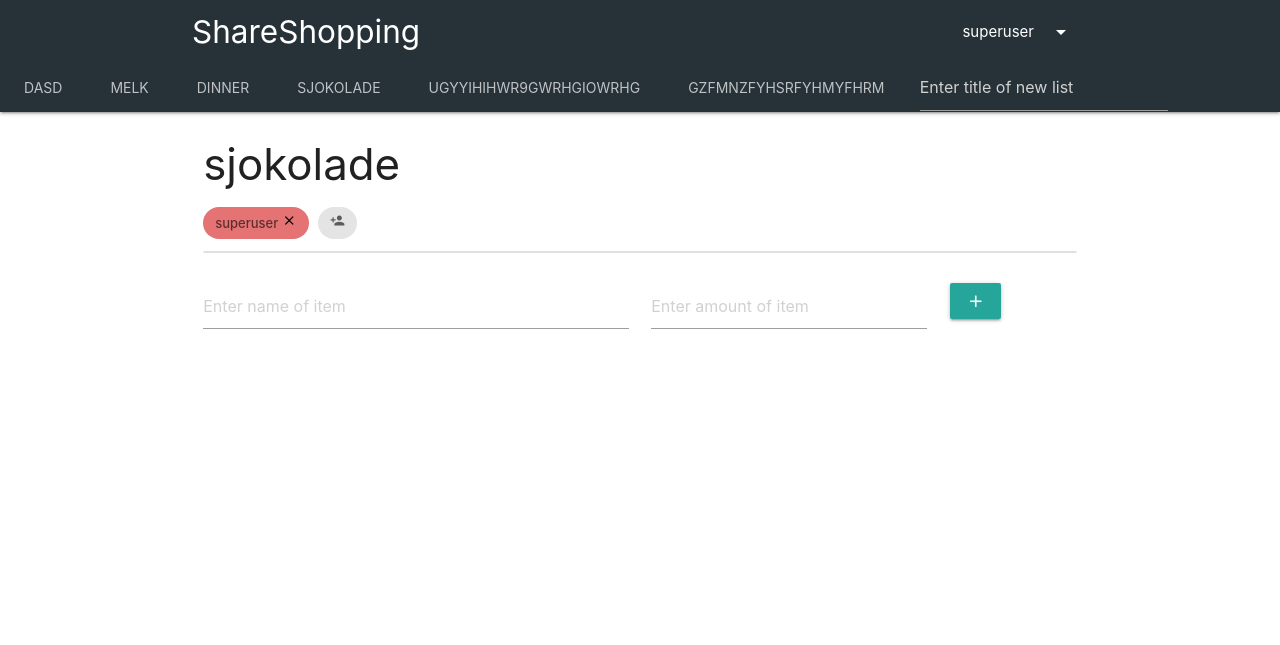
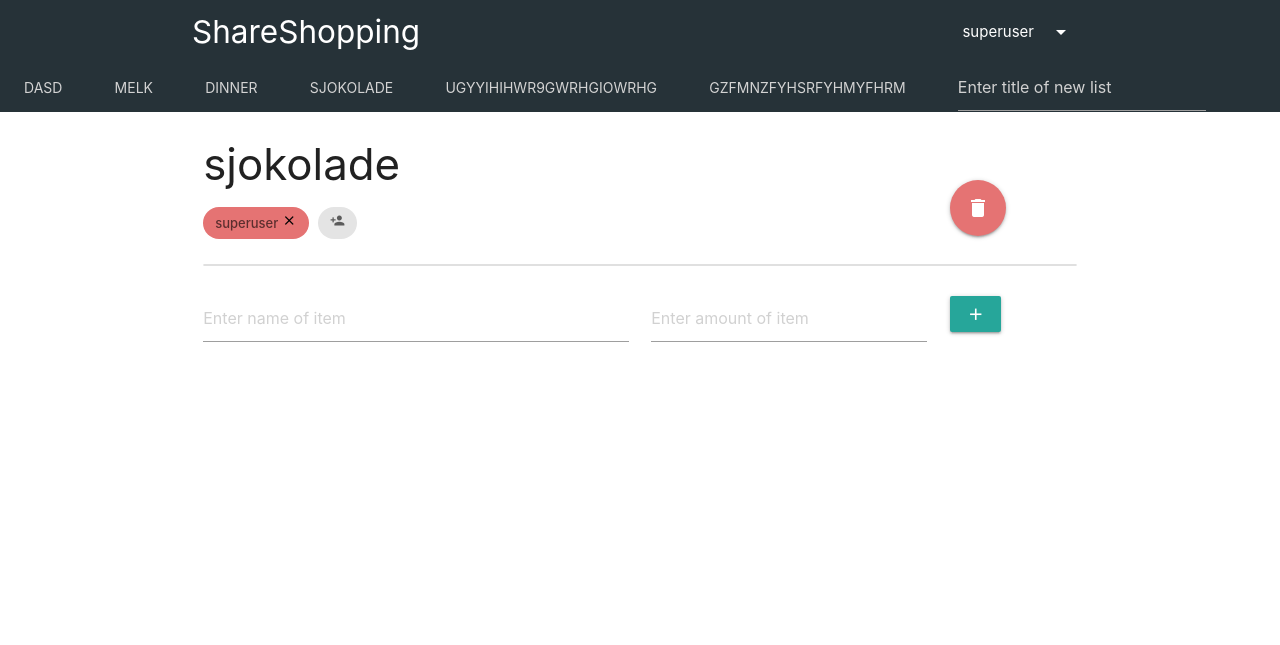
Before and after one commit to amerk97/Programvareutvikling, a Django app: page /main/shopping-lists/16 in a window 1280 px wide. Shown: the top 645 px of the page. Run offline with Django 3.2, Linux system fonts and the light colour scheme; a user stored in the database is signed in; data comes from the database, SQL or seed files in the repository; both versions use the stored data as it was after the commit.

Commit message:
add modals for delete and leave list (owner commands)

```diff
--- a/handleliste/shopping_list/forms.py
+++ b/handleliste/shopping_list/forms.py
@@ -26,7 +26,7 @@ class ShoppingListForm(forms.Form):
         max_length=100,
         widget=forms.TextInput(
             attrs={
-                'background-color': 'white',
+                'color': 'red',
                 'placeholder': 'Enter title of new list'
             }
         )
--- a/handleliste/shopping_list/templates/shopping_list/index.html
+++ b/handleliste/shopping_list/templates/shopping_list/index.html
@@ -20,28 +20,65 @@
             margin-bottom: -7px;
         }
 
+                /* width */
+        ::-webkit-scrollbar {
+          width: 10px;
+        }
 
+        /* Track */
+        ::-webkit-scrollbar-track {
+          background: #f1f1f1;
+        }
+
+        /* Handle */
+        ::-webkit-scrollbar-thumb {
+          background: #888;
+        }
+
+        /* Handle on hover */
+        ::-webkit-scrollbar-thumb:hover {
+          background: #555;
+        }
         /* The Modal (background) */
         .modal {
               display: none; /* Hidden by default */
               position: fixed; /* Stay in place */
               z-index: 1; /* Sit on top */
-              left: 0;
-              top: 0;
-              width: 60%; /* Full width */
-              height: 60%; /* Full height */
-              overflow: auto; /* Enable scroll if needed */
-              background-color: rgb(0,0,0); /* Fallback color */
-              background-color: rgba(0,0,0,0.4); /* Black w/ opacity */
+              top: 15%;
+
         }
-
         /* Modal Content/Box */
         .modal-content {
-            margin: 15% auto; /* 15% from the top and centered */
-            width: 80%; /* Could be more or less, depending on screen size */
+            margin: 2% auto; /* 15% from the top and centered */
+            width: fit-content; /* Could be more or less, depending on screen size */
         }
 
 
+
+         /* Delete list warning -   modal*/
+        .modal2 {
+            display: none; /* Hidden by default */
+            position: fixed; /* Stay in place */
+            background-color: white;
+            z-index: 1; /* Sit on top */
+            top: 15%;
+            overflow: hidden;
+            height: fit-content;
+
+        }
+
+        /* delete list warning - content-box */
+        .modal2-content {
+            background-color: white;
+            text-align: center;
+            margin: 2% auto;
+            height: fit-content;
+
+        }
+
+        #id_title{
+            color: lightgrey;
+        }
 
     </style>
      <!-- Compiled and minified CSS -->
@@ -51,6 +88,7 @@
     <link href="https://fonts.googleapis.com/icon?family=Material+Icons" rel="stylesheet">
 </head>
 <body>
+
 <ul id="dropdown1" class="dropdown-content">
   <li><a href="{% url 'user:logout' %}">Sign out</a></li>
 </ul>
@@ -66,22 +104,26 @@
             </ul>
         </div>
     </div>
-    <div class="nav-content center">
-        <ul class="tabs tabs-transparent hide-on-med-and-down">
+
+</nav>
+
+    <div class="col s12 blue-grey darken-4 hide-on-med-and-down">
+        <ul class="tabs blue-grey darken-4">
             {% for shopping_list in my_shopping_lists %}
-            <li class="tab"><a href="{% url 'detail' shopping_list.id %}" >{{ shopping_list.title }}</a></li>
+            <li class="tab"><a href="{% url 'detail' shopping_list.id %}" style="color: lightgrey;">{{ shopping_list.title }}</a></li>
             {% endfor %}
             <li class="tab">
-            <form action="{% url 'create-list' %}" method='POST'>
-                {% csrf_token %}
-                <div class="row">
-                    <div class="input-field col s12">{{ shopping_list_form.title }}</div>
-                </div>
-            </form>
+                <a>
+                <form action="{% url 'create-list' %}" method='POST' style="margin-top: -15px; margin-bottom: -15px; overflow-x: hidden;">
+                    {% csrf_token %}
+                    <div class="row">
+                        <div class="input-field col s12">{{ shopping_list_form.title }}</div>
+                    </div>
+                </form>
+                </a>
             </li>
         </ul>
     </div>
-</nav>
 
 <ul class="sidenav" id="mobile-links">
     <li class="row"><h5 class="col s10 offset-s2">My shopping lists</h5></li>
@@ -105,19 +147,22 @@
     <li><div class="row"></div></li>
     <li><div class="row"></div></li>
 </ul>
-
 <!-- Error messages -->
 {% if messages %}
     <div class="container">
-        <div class="card-panel red lighten-3">
         {% for message in messages %}
-            <p>{{message}}</p>
+            {% if message.tags == 'success' %}
+                <div class="card-panel green lighten-3">
+                {{message}}
+                </div>
+            {% else %}
+                <div class="card-panel red lighten-3">
+                {{message}}
+                </div>
+            {% endif %}
         {% endfor %}
-        </div>
     </div>
 {% endif %}
-
-
 <!-- The shopping list the user is currently looking at-->
 {% block content %}
 {% endblock %}
@@ -134,8 +179,13 @@
         $(".toggle-visibility").click(function(){
             $(".toggle-item").toggle();
         });
+        $('.tabs').tabs({
+            onShow: function (event, ui) {
+                formID = $('ul.tabs li a.active').html();
+            },
+            swipeable: True
+        });
     });
-
 
 </script>
 </body>
--- a/handleliste/shopping_list/templates/shopping_list/shoppinglist.html
+++ b/handleliste/shopping_list/templates/shopping_list/shoppinglist.html
@@ -1,11 +1,14 @@
 {% extends 'shopping_list/index.html' %}
 
 {% block content %}
+
+
 <div class="container">
     <div class="row">
         <div class="col s12">
+            <div class="row">
+                <div class="col s10">
                     <h3>{{ shopping_list.title }}</h3>
-
                     <div class="chip red lighten-2">
                         {{ shopping_list.owner }}
                         {% if user == shopping_list.owner %}
@@ -23,8 +26,6 @@
                             {% endif %}
                         </div>
                     {% endfor %}
-
-
 
                     {% for participant in shopping_list.participants.all %}
 
@@ -44,22 +45,17 @@
                             </div>
                         {% endif %}
                     {% endfor %}
+                    <a href="#"><div class="chip"><i class="tiny material-icons toggle-visibility">person_add</i></div></a>
+                </div>
+                <div class="col s2"><br><br><br>
+                    {% if user == shopping_list.owner %}
+                        <a class=" btn-floating btn-large red lighten-2" id="myBtn2">
+                            <i class="large material-icons">delete</i>
+                        </a>
+                    {% endif %}
+                </div>
+            </div>
 
-
-            <a href="#"><div class="chip"><i class="tiny material-icons toggle-visibility">person_add</i></div></a>
-
-<!-- DROPDOWN MENY FOR MAKE ADMIN
-            {% if user in shopping_list.admins.all or user == shopping_list.owner %}
-                <div>
-                    <ul id="dropdown2" class="dropdown-content">
-                        {% for participant in shopping_list.participants.all %}
-                            <li><a href="{% url 'make-admin' shopping_list.id participant %}"> {{ participant }} </a></li>
-                        {% endfor %}
-                    </ul>
-                    <a class="btn dropdown-trigger" href="#!" data-target="dropdown2">Make admin<i class="material-icons right">arrow_drop_down</i></a>
-                </div>
-            {% endif %}
--->
 
 
 
@@ -122,13 +118,6 @@
                 </form>
             </div>
             <div class="fixed-action-btn">
-                {% if user == shopping_list.owner %}
-                    <a class="btn-floating btn-large red lighten-2" href="{% url 'delete-shopping-list' shopping_list.id %}">
-                        <i class="large material-icons">delete</i>
-                    </a>
-                {% endif %}
-
-
                   <a class="btn-floating btn-large red lighten-2" href="">
                     <i class="large material-icons">refresh</i>
                   </a>
@@ -136,7 +125,10 @@
         </div>
     </div>
 
-<!-- The Modal/Popup -->
+
+
+
+    <!-- OWNER LEAVES LIST! PASS ON OWNERSHIP POPUP -->
     <div id="myModal" class="modal" style="box-shadow: 0px 0px 5px 2000px rgba(0,0,0,0.5);">
         <!-- Modal content -->
         <div class="modal-content">
@@ -151,38 +143,69 @@
         </div>
     </div>
 
-
+    <div class="row">
+        <div class="col s8"><br></div>
+        <!-- OWNER DELETES LIST! YES OR NO -->
+        <div id="myModal2" class="modal2 col s4 offset-s2" style="box-shadow: 0px 0px 5px 2000px rgba(0,0,0,0.5);">
+            <!-- Modal content -->
+            <div class="modal2-content">
+                <br><h5>Do you really want to delete this list?</h5>
+                <a class="waves-effect waves-light btn" href="{% url 'delete-shopping-list' shopping_list.id %}">Delete</a>
+                <a class="waves-effect waves-light btn grey" href="">Cancel</a>
+            </div>
+        </div>
+    </div>
 
 
 </div>
 
+
+
+
+
+
+
 <script type="text/javascript">
 
-    // Get the modal
+
+
     var modal = document.getElementById('myModal');
-    // Get the button that opens the modal
     var btn = document.getElementById("myBtn");
-    // Get the <span> element that closes the modal
     var span = document.getElementsByClassName("close")[0];
 
 
-    // When the user clicks on the button, open the modal
-    btn.onclick = function() {
+
+
+    btn.onclick = function() { // When the user clicks on the button, open the modal
         modal.style.display = "block";
     }
-
-    // When the user clicks on <span> (x), close the modal
-    span.onclick = function() {
+    span.onclick = function() { // When the user clicks on <span> (x), close the modal
         modal.style.display = "none";
     }
-
-    // When the user clicks anywhere outside of the modal, close it
-    window.onclick = function(event) {
+    window.onclick = function(event) {  // When the user clicks anywhere outside of the modal, close it
         if (event.target == modal) {
             modal.style.display = "none";
         }
     }
 
+    var modal2 = document.getElementById('myModal2');
+    var btn2 = document.getElementById("myBtn2");
+    var span2 = document.getElementsByClassName("close")[0];
+
+
+
+    btn2.onclick = function () {
+        modal2.style.display = "block";
+    }
+    span2.onclick = function() {
+        modal2.style.display = "none";
+    }
+
+
+
+
+
+
 </script>
 
 
```
Also changed, not shown: handleliste/db.sqlite3. Lines whose indentation alone changed are shown as unchanged.
